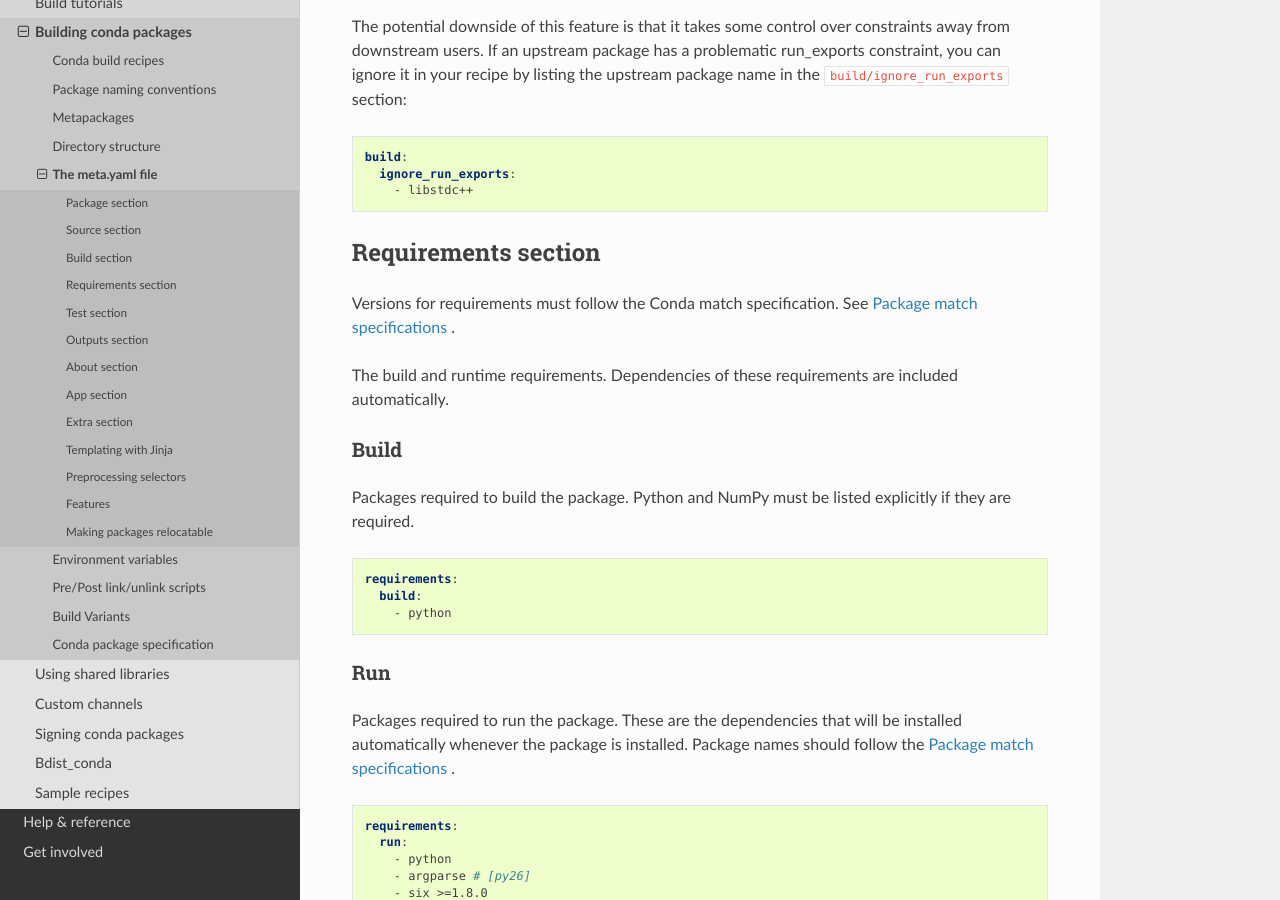
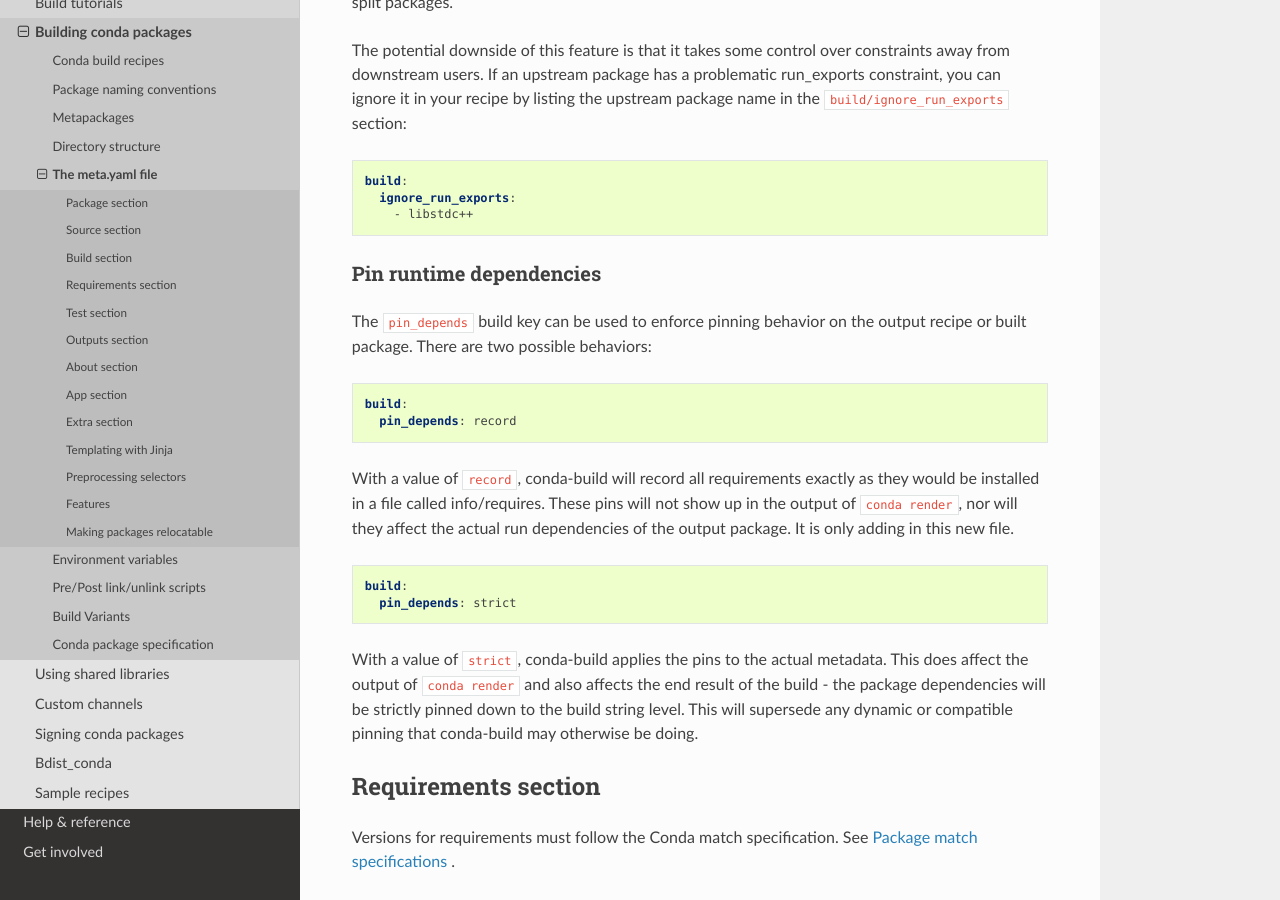
Before and after one commit to conda/conda-docs, a Sphinx documentation site: the page built from docs/source/building/meta-yaml.rst, in a window 1280 px wide and 900 px high, scrolled down 12249 px. Built offline with Sphinx 7.4.7 and the Read the Docs theme 2.0.0, drawn with Linux system fonts in a browser that asks for light colours; some of the changed text lies outside the part shown.

Commit message:
document conda-build build/pin_depends

```diff
--- a/docs/source/building/meta-yaml.rst
+++ b/docs/source/building/meta-yaml.rst
@@ -561,7 +561,10 @@ Note that ``run_exports`` can be specified both in the build section, and on
 a per-output basis for split packages.
 
 
-The potential downside of this feature is that it takes some control over constraints away from downstream users.  If an upstream package has a problematic run_exports constraint, you can ignore it in your recipe by listing the upstream package name in the ``build/ignore_run_exports`` section:
+The potential downside of this feature is that it takes some control over
+constraints away from downstream users. If an upstream package has a problematic
+run_exports constraint, you can ignore it in your recipe by listing the upstream
+package name in the ``build/ignore_run_exports`` section:
 
 
 .. code-block:: yaml
@@ -569,6 +572,34 @@ The potential downside of this feature is that it takes some control over constr
   build:
     ignore_run_exports:
       - libstdc++
+
+
+Pin runtime dependencies
+~~~~~~~~~~~~~~~~~~~~~~~~
+
+The ``pin_depends`` build key can be used to enforce pinning behavior on the output recipe or built package.  There are two possible behaviors:
+
+.. code-block:: yaml
+
+  build:
+    pin_depends: record
+
+
+With a value of ``record``, conda-build will record all requirements exactly as they
+would be installed in a file called info/requires. These pins will not show up
+in the output of ``conda render``, nor will they affect the actual run
+dependencies of the output package. It is only adding in this new file.
+
+.. code-block:: yaml
+
+  build:
+    pin_depends: strict
+
+With a value of ``strict``, conda-build applies the pins to the actual metadata.
+This does affect the output of ``conda render`` and also affects the end result
+of the build - the package dependencies will be strictly pinned down to the
+build string level. This will supersede any dynamic or compatible pinning that
+conda-build may otherwise be doing.
 
 
 Requirements section
```
